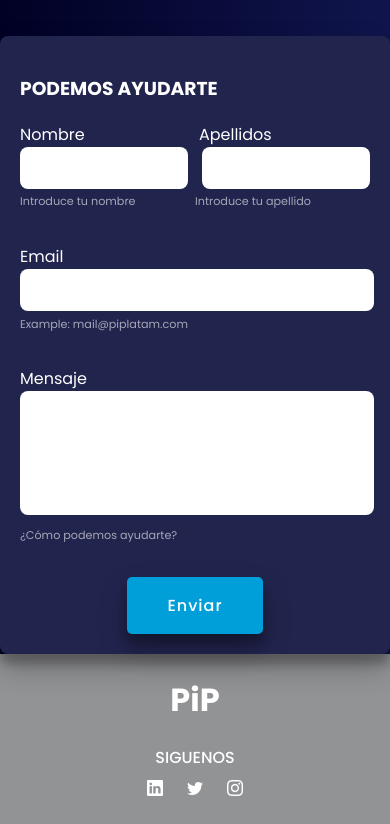
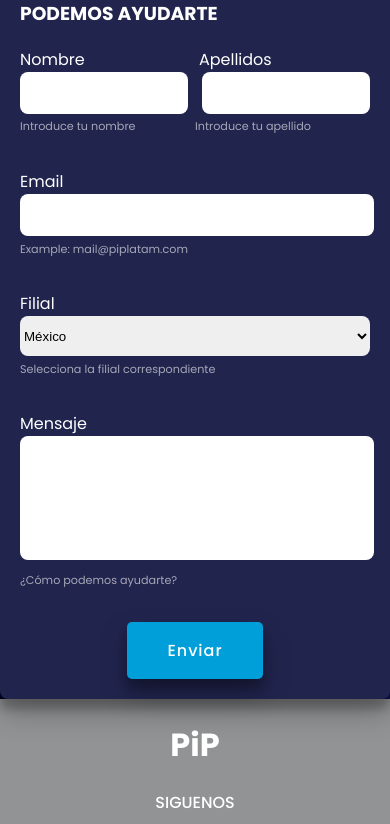
Before and after one commit to Sebitass47/pip_prueba, a Vue app: page /#/contacto in a window 390 px wide. Shown: the part 1017-1841 px from the top of the page. Built offline with nearby package versions, Linux system fonts and the light colour scheme.

Commit message:
FEAT_disenio_dinamico_home_nosotros_contacto

```diff
--- a/src/components/DatosNumericos.vue
+++ b/src/components/DatosNumericos.vue
@@ -29,5 +29,13 @@ export default {
   justify-content: space-between;
   text-align: center;
 }
-
+@media (max-width: 768px) {
+    .datos-numericos{
+        width: 100%;
+        display: flex;
+        flex-direction: column;
+        justify-content: space-between;
+        text-align: center;
+        }
+  }
 </style>
--- a/src/components/Paises.vue
+++ b/src/components/Paises.vue
@@ -55,5 +55,18 @@
     .valores-container ul{
       width: 40%;
     }
+
+    @media (max-width: 768px) {
+        .valores-container ul{
+            width: 100%;
+        }
+
+        .text-nosotros{
+            width: 100%;
+            padding: 3em;
+            height: 100%;
+            background-color: rgba(0,0,0,0.5);
+        }
+    }
 }
 </style>
--- a/src/pages/Contact.vue
+++ b/src/pages/Contact.vue
@@ -39,6 +39,16 @@
             <label for="email">Email</label><br>
             <input type="email" id="email" required />
             <p class="text-help">Example: mail@piplatam.com</p>
+            <label for="filial">Filial</label><br>
+            <select id="filial" required class="input">
+                <option value="México" selected>México</option>
+                <option value="Perú">Perú</option>
+                <option value="Colombia">Colombia</option>
+                <option value="Costa Rica">Costa Rica</option>
+                <option value="Panamá">Panamá</option>
+                <option value="Honduras">Honduras</option>
+            </select>
+            <p class="text-help">Selecciona la filial correspondiente</p>
             <label for="comentario">Mensaje</label><br>
             <textarea></textarea>
             <p class="text-help">¿Cómo podemos ayudarte?</p>
@@ -107,7 +117,7 @@
         background: -webkit-linear-gradient(90deg, rgba(1,1,36,1) 0%, rgba(16,21,77,1) 100%);
         background: linear-gradient(90deg, rgba(1,1,36,1) 0%, rgba(16,21,77,1) 100%);
         filter: progid:DXImageTransform.Microsoft.gradient(startColorstr="#010124",endColorstr="#10154d",GradientType=1);
-        height: 100vh;
+        min-height: 100vh;
         display: flex;
         flex-direction: row;
         justify-content: center;
@@ -165,7 +175,7 @@
         margin-right: auto;
     }
 
-    input, textarea{
+    input, textarea, .input{
         width: 100%;
         border: none;
         border-radius: 8px;
@@ -213,6 +223,32 @@
         }
     }
 
+    @media (max-width: 1200px) {
+        .article-contact {
+            width: 40%;
+            margin-top: 2.8em;
+        }
+
+        .article-form{
+            margin-top: 3em;
+            margin-left: 2em;
+            width: 45%;
+        }
+
+        .text-contact{
+            width: 100%;
+        }
+
+        .info-contact{
+            margin: 1em 0 0 1em;
+        }
+
+        .info-contacto{
+            width: 100%;
+            margin-top: 0;
+        }
+    }
+
     @media (max-width: 768px) {
         section{
             flex-direction: column;
--- a/src/pages/Home.vue
+++ b/src/pages/Home.vue
@@ -11,7 +11,7 @@
     </video>
     <h1 class="title">PRECIOS QUE INFORMAN,</h1>
     <h1 class="subtitle">SOLUCIONES QUE TRANSFORMAN</h1>
-    <button class="button-blue fixed">CONÓCENOS</button>
+    <router-link to="/nosotros" class="button-blue fixed ">CONÓCENOS</router-link>
    </section>
    <section class="home-2">
     <article class="article-lider-valuaciones">
@@ -65,6 +65,7 @@
     display: flex;
     flex-direction: column;
     justify-content: center;
+    width: 100%;
   }
 
   .home{
@@ -111,7 +112,8 @@
   .fixed{
     position: fixed;
     top: 65%;
-    z-index: -1;
+    z-index: 2;
+    text-decoration: none;
   }
 
   .heigh-reduce{
@@ -126,6 +128,7 @@
     justify-content: center;
     align-items: center;
     scroll-padding-top: 80px;
+    z-index: 3;
   }
 
   .article-lider-valuaciones{
@@ -188,6 +191,10 @@
       z-index: -1; /* Coloca el video detrás del contenido */
     }
 
+    .indice-carga{
+      width: 93%;
+    }
+
     .title{
       z-index: 2;
     }
@@ -214,6 +221,10 @@
         display: flex;
         flex-direction: column;
       }
+
+      .text-nosotros{
+        width: 80%;
+      }
   }
   @media (max-width: 768px) {
     .title{
--- a/src/pages/Nosotros.vue
+++ b/src/pages/Nosotros.vue
@@ -252,6 +252,10 @@ section{
       width: 50%;
     }
 
+    .timeline-container {
+      width: 100%;
+    }
+
   }
 
   @media (max-width: 860px) {
```
